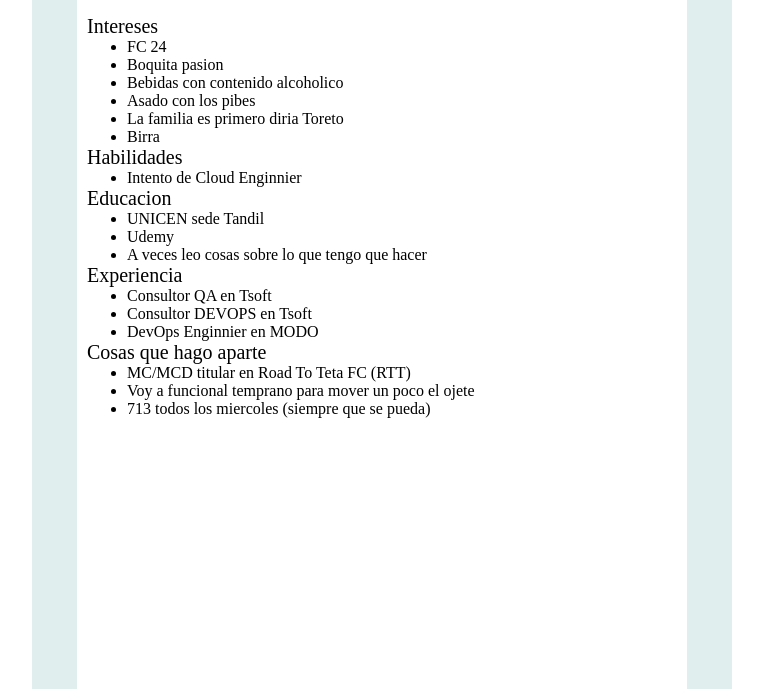
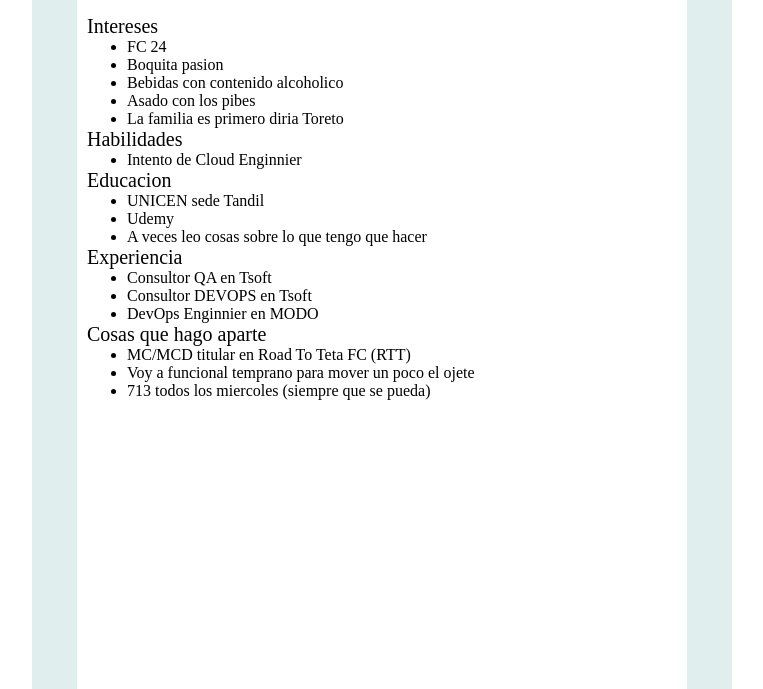
Before and after one commit to MatiasFumiatti/project-cloud-aws, a plain HTML site: page src/index.html in a window 1280 px wide. Shown: the part 111-800 px from the top of the page, without its empty margins (258-1021 px from the left). Drawn offline with Linux system fonts and the light colour scheme.

```diff
--- a/src/index.html
+++ b/src/index.html
@@ -21,7 +21,7 @@
       <li>Bebidas con contenido alcoholico</li>
       <li>Asado con los pibes</li>
       <li>La familia es primero diria Toreto</li>
-      <li>Birra</li>
+
     </ul>
     <p class="head">Habilidades</p>
     <ul>
```
